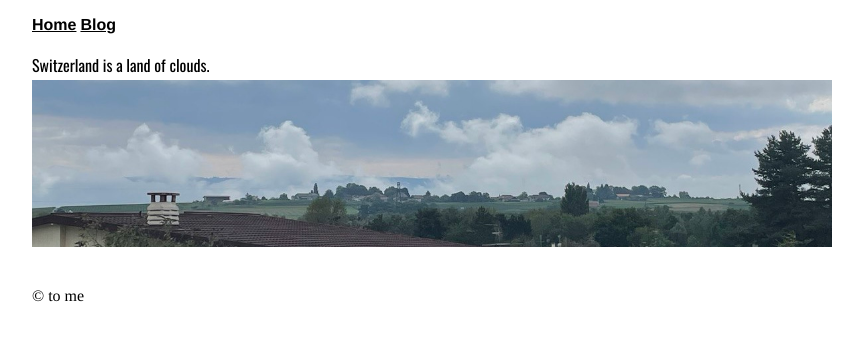
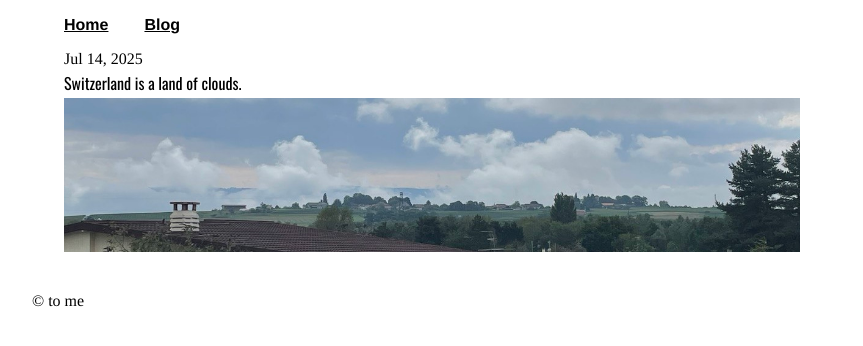
Before and after one commit to xealits/xealits.github.io, a Jekyll site: the page built from _posts/2025/2025-07-14-tweet-test.markdown, in a window 1280 px wide. Shown: the top 346 px of the page, without its empty margins (208-1071 px from the left). Built offline with Jekyll 4.4.1, drawn with Linux system fonts in a browser that asks for light colours.

Commit message:
Fixed tweet posts layout
	modified:   _layouts/tweet.html

```diff
--- a/_layouts/tweet.html
+++ b/_layouts/tweet.html
@@ -2,18 +2,26 @@
 <html lang="en">
   <head>
     <meta charset="utf-8">
+    <meta name="viewport" content="width=device-width, initial-scale=1.0">
     <title>{{ page.title }}</title>
     <link rel="stylesheet" href="/css/all.css">
     <link rel="stylesheet" href="/css/syntax_highlighting.css">
     <link href='https://fonts.googleapis.com/css?family=Oswald' rel='stylesheet' type='text/css'>
   </head>
   <body class="colem-10">
-    <nav>
+    <nav class="guttered">
       <a href="/">Home</a>
-      <a href="/blog/">Blog</a>
+      <a class="guttered" href="/blog">Blog</a>
     </nav>
-    <article class="tweet">
-      {{ content }}
+    <article class="post guttered">
+      <time class="post-meta" datetime="{{page.date}}">
+        {{page.date | date: "%b %d, %Y"}}
+      </time>
+
+      <div class="tweet">
+        {{ page.content }}
+      <div>
+
     </article>
     <footer>
       &copy; to me
```
